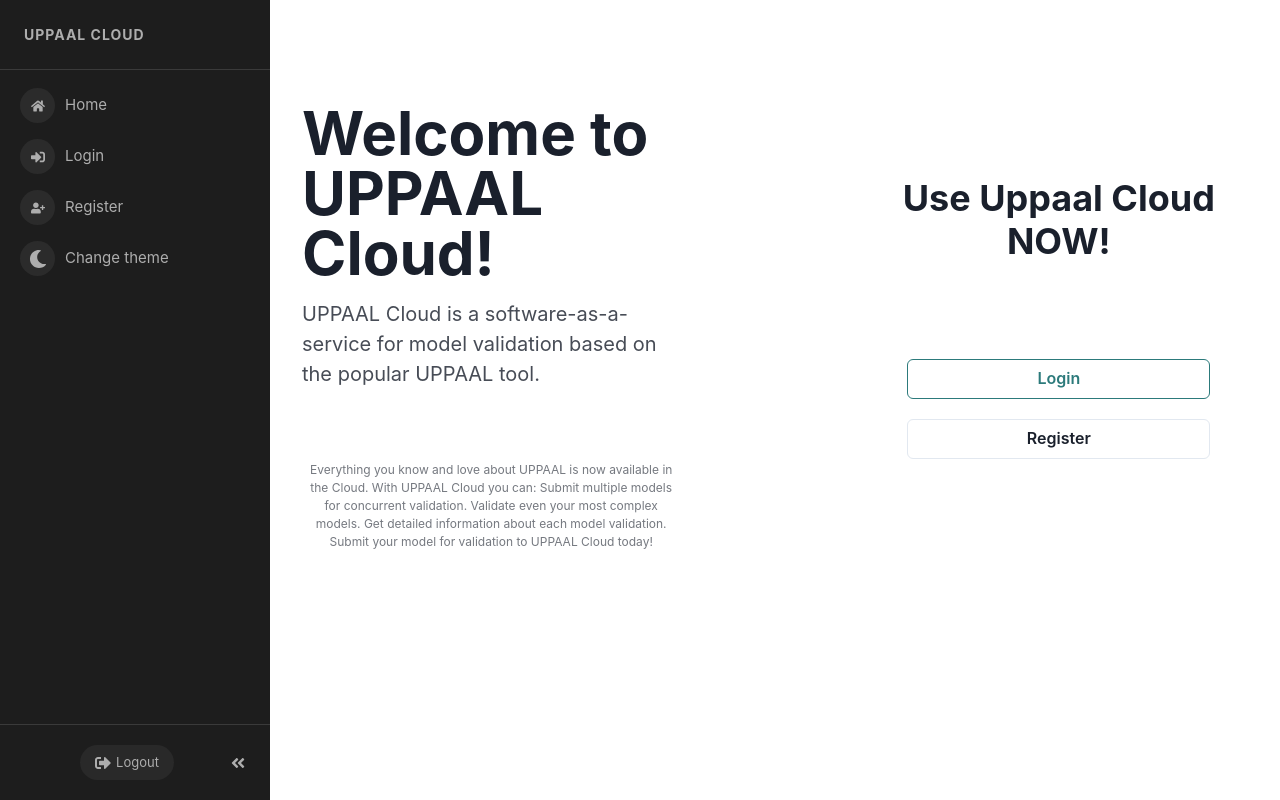
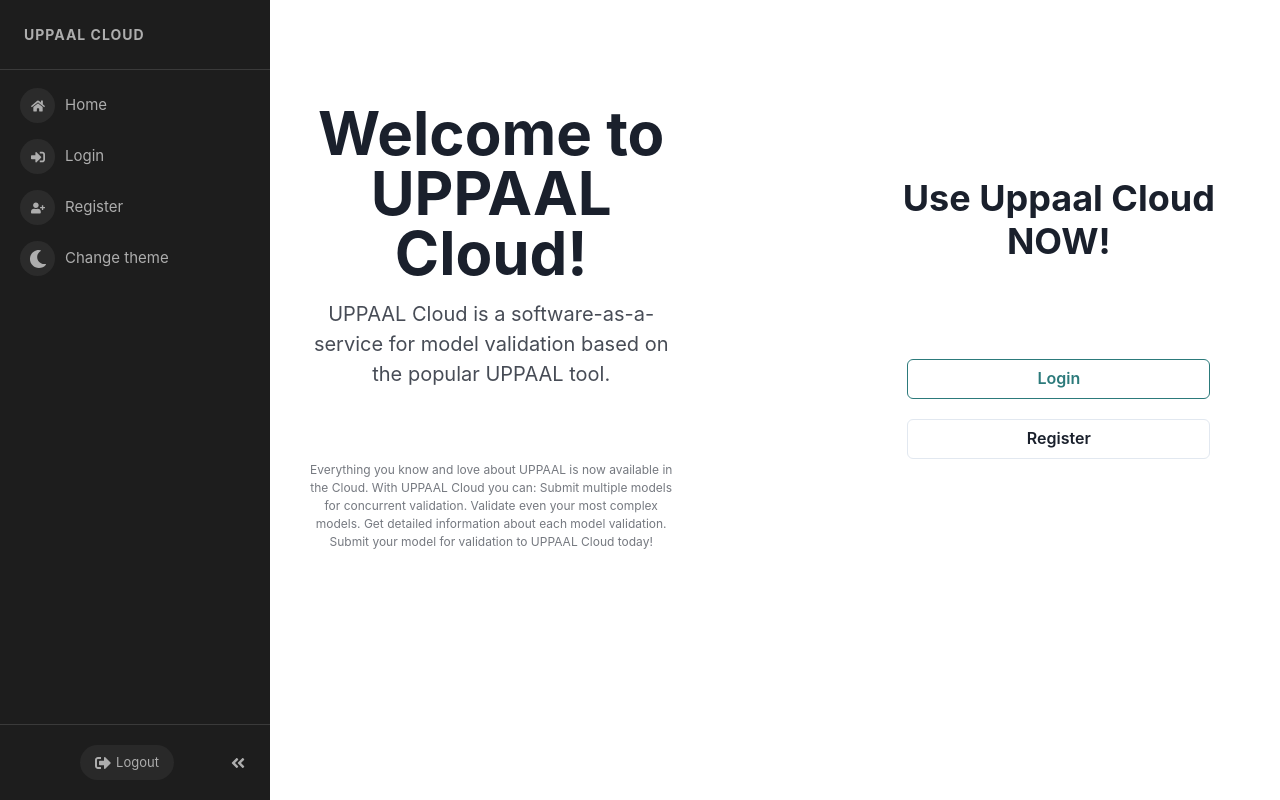
Before and after one commit to uppaal-cloud/uppaal-web, a React (Create React App) app: page / in a window 1280 px wide. Built offline with nearby package versions, Linux system fonts and the light colour scheme.

Commit message:
Bettter login workflow

```diff
--- a/src/components/Home.tsx
+++ b/src/components/Home.tsx
@@ -49,7 +49,7 @@
                     size="3xl"
                     fontWeight="bold"
                     color="primary.800"
-                    textAlign={['center', 'center', 'left', 'left']}
+                    textAlign="center"
                 >
                     Welcome to UPPAAL Cloud!
                 </Heading>
@@ -60,7 +60,7 @@
                     opacity="0.8"
                     fontWeight="normal"
                     lineHeight={1.5}
-                    textAlign={['center', 'center', 'left', 'left']}
+                    textAlign="center"
                 >
                     UPPAAL Cloud is a software-as-a-service for model validation based on the
                     popular UPPAAL tool.
@@ -96,17 +96,28 @@
                 >
                     Use Uppaal Cloud NOW!
                 </Heading>
-                <Link to="/login" style={{width: "80%"}}>
+
+                {!localStorage.user ? (
+                    <>
+                        <Link to="/login" style={{ width: '80%' }}>
                             <Button colorScheme="teal" variant="outline" w="100%">
                                 Login
                             </Button>
                         </Link>
 
-                <Link to="/register" style={{width: "80%"}}>
+                        <Link to="/register" style={{ width: '80%' }}>
                             <Button variant="outline" w="100%">
                                 Register
                             </Button>
                         </Link>
+                    </>
+                ) : (
+                    <Link to="/jobs" style={{ width: '80%' }}>
+                        <Button colorScheme="teal" w="100%">
+                            Jobs
+                        </Button>
+                    </Link>
+                )}
             </Stack>
         </Flex>
     );
```
Lines whose indentation alone changed are shown as unchanged.
